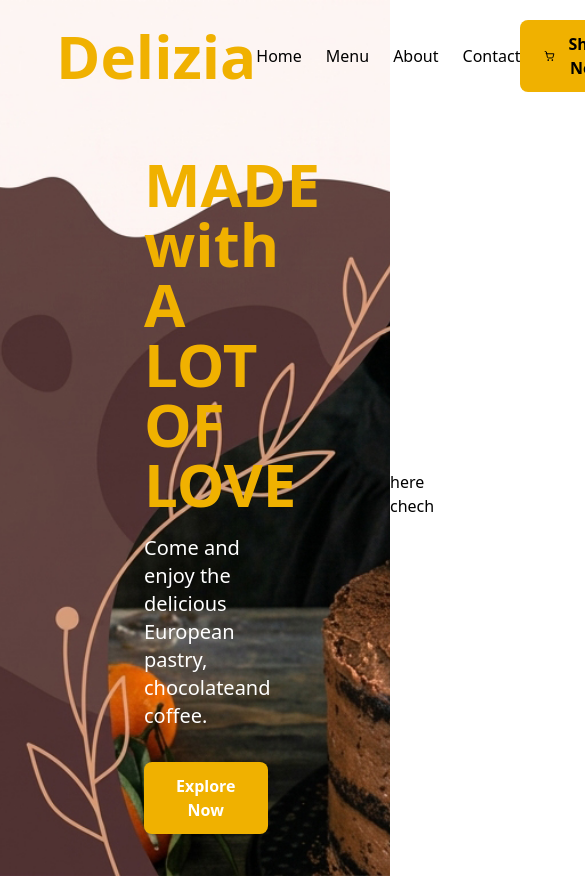
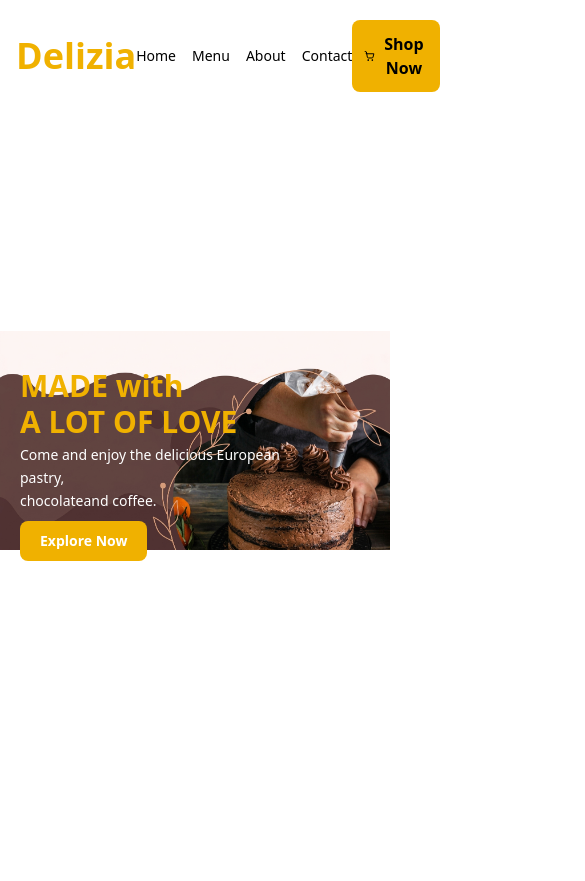
Before and after one commit to relish-dotcom/first-website, a plain HTML site: page index.html in a window 390 px wide. Shown: the top 881 px of the page, 585 px wide, since content can reach past the window. Drawn offline with nearby package versions, Linux system fonts and the light colour scheme.

Commit message:
Refactor index.html for better responsiveness
Updated layout and styling for responsive design, adjusted text sizes, and improved button styles.

```diff
--- a/index.html
+++ b/index.html
@@ -12,57 +12,61 @@
 <body class="m-0 p-0">
 
     <!--Header + landing page -->
-    <div class="min-h-screen bg-cover bg-center bg-no-repeat"
+    <div class="w-full bg-center bg-no-repeat bg-contain sm:bg-cover md:bg-cover lg:bg-cover"
          style="background-image: url('images/11222.jpg')">
 
          <!--Header-->
          <header class="py-5">
-            <div class="w-full px-14 md:px-18 flex justify-between items-center">
+            <div class="w-full px-4 sm:px-8 md:px-12 lg:px-16 flex justify-between items-center">
 
-                <h1 class="text-yellow-500 text-6xl font-bold">
+                <h1 class="text-yellow-500 text-4xl sm:text-5xl md:text-6xl lg:text-7xl font-bold">
                     Delizia
                 </h1>
 
-                <nav class="flex gap-6">
-                    <a href="#" class="text-black hover:text-yellow-400">Home</a>
-                    <a href="#" class="text-black hover:text-yellow-400">Menu</a>
-                    <a href="#" class="text-black hover:text-yellow-400">About</a>
-                    <a href="#" class="text-black hover:text-yellow-400">Contact</a>
+                <nav class="flex gap-4 lg:gap-6 xl:gap-8">
+                    <a href="#Home" class="text-black text-sm
+                            lg:text-base transition hover:text-yellow-400">Home</a>
+                    <a href="Menu.html" class="text-black text-sm
+                            lg:text-base transition hover:text-yellow-400">Menu</a>
+                    <a href="About.html" class="text-black text-sm
+                            lg:text-base transition hover:text-yellow-400">About</a>
+                    <a href="Contact.html" class="text-black text-sm
+                            lg:text-base transition hover:text-yellow-400">Contact</a>
                 </nav>
-                <button class="flex items-center gap-2 bg-yellow-500 hover:bg-yellow-400 text-black px-6 py-3 rounded-lg font-semibold transition">
+                <button class="flex items-center gap-1 sm:gap-2 bg-yellow-500 hover:bg-yellow-400 text-black px-3 py-2 sm:px-4 py-3 lg:px-6 py-3 rounded-lg font-semibold transition">
 
-                    <svg xmlns="http://www.w3.org/2000/svg" fill="none" viewBox="0 0 24 24"
-         stroke-width="2" stroke="currentColor" class="w-5 h-5">
-        <path stroke-linecap="round" stroke-linejoin="round"
-              d="M2.25 3h1.386c.51 0 .955.343 1.087.835l.383 1.437m0 0L6.75 14.25a2.25 2.25 0 002.182 1.75h7.136a2.25 2.25 0 002.182-1.75l1.644-6.75H5.106zM9 20.25a.75.75 0 11-1.5 0 .75.75 0 011.5 0zm8.25 0a.75.75 0 11-1.5 0 .75.75 0 011.5 0z"/>
-            </svg>
-
-    Shop Now
-</button>
+                    <svg xmlns="http://www.w3.org/2000/svg" fill="none" viewBox="0 0 24 24"stroke-width="2" stroke="currentColor" class="w-5 h-5 sm:w-5 sm:h-5">
+                        <path stroke-linecap="round" stroke-linejoin="round"
+                        d="M2.25 3h1.386c.51 0 .955.343 1.087.835l.383 1.437m0 0L6.75 14.25a2.25 2.25 0 002.182 1.75h7.136a2.25 2.25 0 002.182-1.75l1.644-6.75H5.106zM9 20.25a.75.75 0 11-1.5 0 .75.75 0 011.5 0zm8.25 0a.75.75 0 11-1.5 0 .75.75 0 011.5 0z"/>
+                    </svg>Shop Now
+                </button>
 
             </div>
         </header>
 
         <!--Landing page-->
-         <section class="min-h-[calc(100vh-80px)] flex items-center">
+         <section class="min-h-[calc(100vh-75px)] sm:min-h-[calc(100vh-80px)] lg:min-h-[calc(100vh-100px)] flex items-center">
 
-    <div class="w-full px-36 md:px-40"">
+    <div class="w-full  px-5 sm:px-8 md:px-12 lg:px-16 xl:px-24 -translate-y-8">
 
-        <div class="max-w-xl text-white">
-            <h2 class="text-6xl font-bold text-yellow-500">
+        <div class="text-white  max-w-[300px] sm:max-w-[400px] md:max-w-[500px] lg:max-w-[600px] ">
+            <h2 class="text-3xl md:text-5xl lg:text-6xl font-bold text-yellow-500">
                 MADE with <br> A LOT OF LOVE
             </h2>
 
-            <p class="text-xl mt-5">
+            <p class="mt-1 sm:mt-4 lg:mt-5 text-sm sm:text-base md:text-lg
+                            lg:text-xl leading-relaxed">
                 Come and enjoy the delicious
-European pastry, <br> chocolateand coffee.
+                European pastry, <br> chocolateand coffee.
             </p>
 
-            <button class="mt-8 bg-yellow-500 px-8 py-3 rounded-lg font-bold hover:bg-yellow-400 hover:scale-105 transition duration-300">
+            <button class="mt-2 sm:mt-6 lg:mt-8 bg-yellow-500 hover:bg-yellow-400 hover:scale-105 px-5 py-2.5 sm:px-6 sm:py-3 lg:px-8 rounded-lg font-bold transition duration-300 text-sm
+                            sm:text-base
+                            lg:text-lg">
                 Explore Now
             </button>
         </div>
     </div>
 
 </body>
-</html> here chech
+</html>
```
